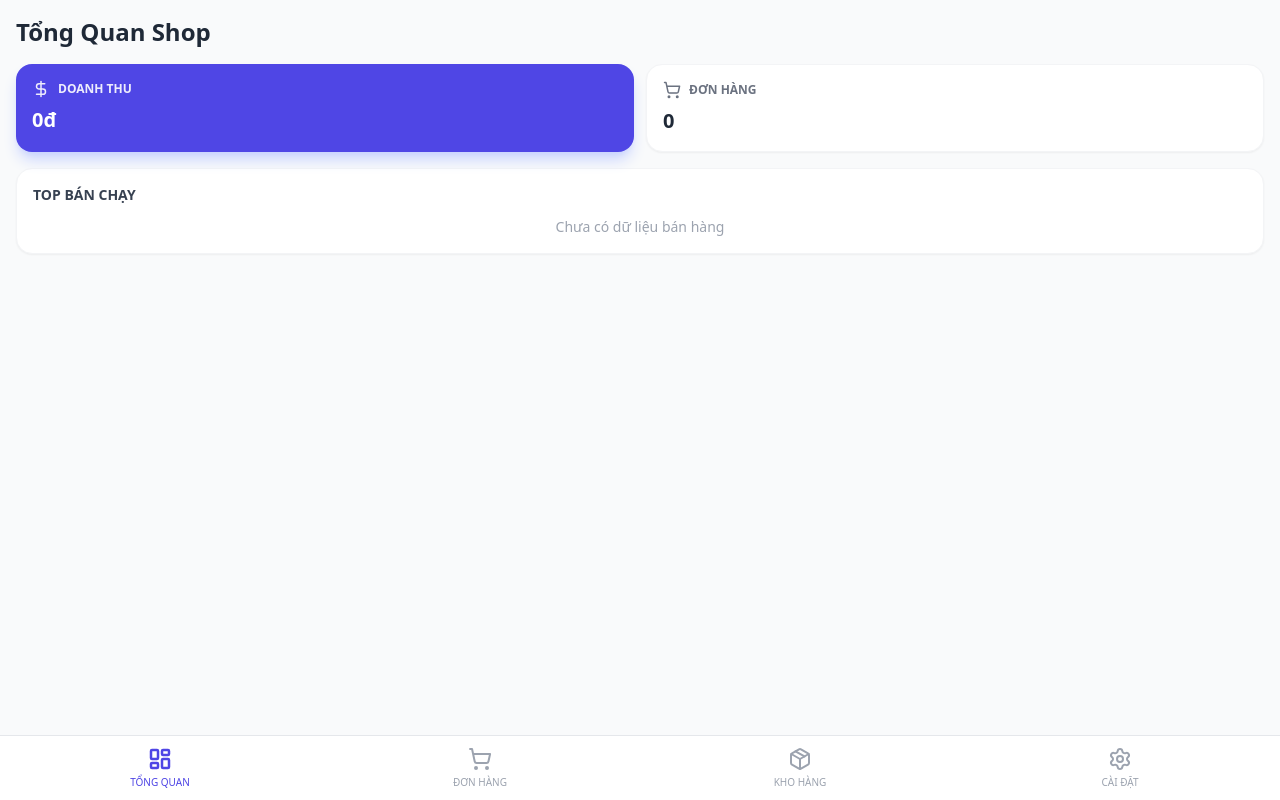
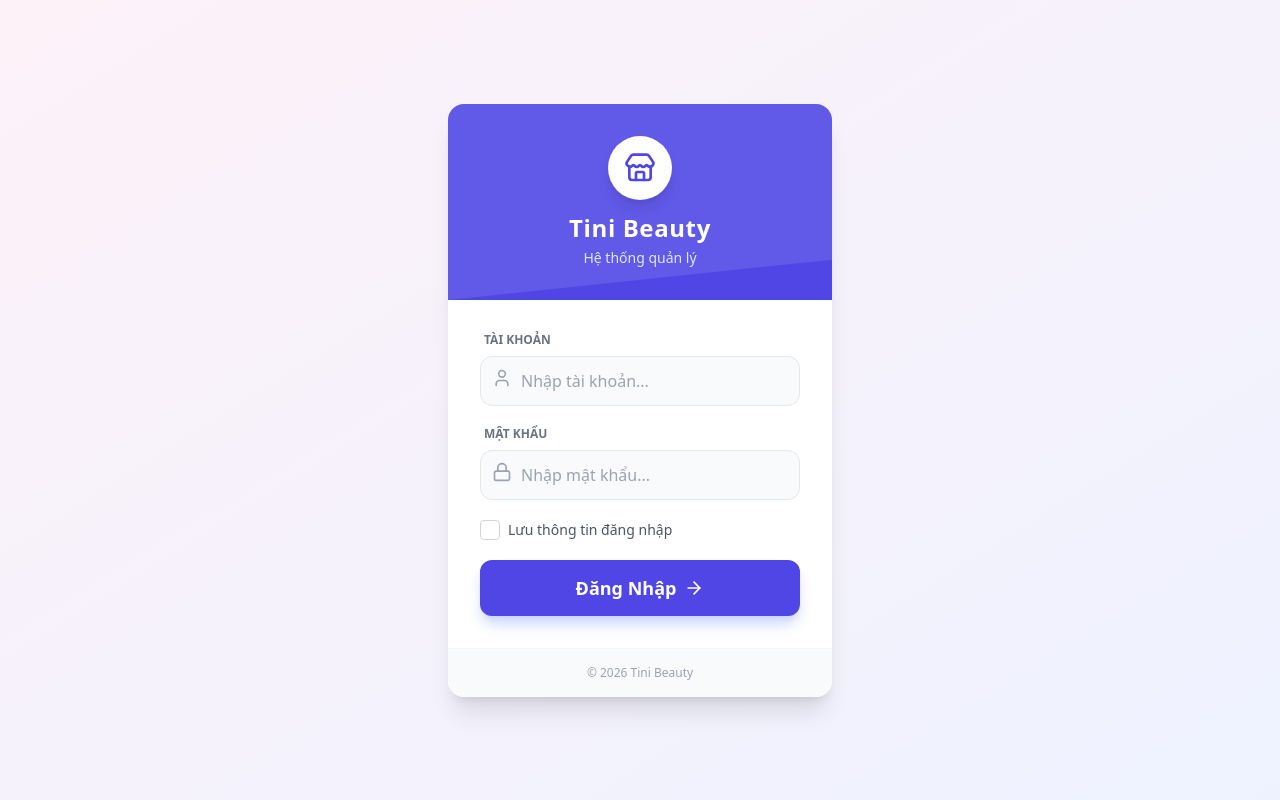
Before and after one commit to quylang88/tini-store, a React (Vite) app: page / in a window 1280 px wide. Built offline with nearby package versions, Linux system fonts and the light colour scheme.

Commit message:
Add login screen

```diff
--- a/src/App.jsx
+++ b/src/App.jsx
@@ -1,6 +1,8 @@
 import React, { useState, useEffect } from 'react';
 
 // --- IMPORT CÁC MÀN HÌNH TỪ THƯ MỤC RIÊNG ---
+// Đảm bảo bạn đã tạo đủ các file này trong thư mục src/screens/
+import Login from './screens/Login';
 import Dashboard from './screens/Dashboard';
 import Inventory from './screens/Inventory';
 import Orders from './screens/Orders';
@@ -10,30 +12,37 @@ import Settings from './screens/Settings';
 import TabBar from './components/TabBar';
 
 const App = () => {
+  // --- 1. QUẢN LÝ TRẠNG THÁI ĐĂNG NHẬP ---
+  // Kiểm tra session để giữ đăng nhập khi F5
+  const [isAuthenticated, setIsAuthenticated] = useState(() => {
+    return sessionStorage.getItem('tini_auth') === 'true';
+  });
+
   const [activeTab, setActiveTab] = useState('dashboard');
 
-  // 1. Dữ liệu Sản phẩm
+  // --- 2. KHỞI TẠO DỮ LIỆU TỪ LOCALSTORAGE ---
+  // Dữ liệu Sản phẩm
   const [products, setProducts] = useState(() => {
     const saved = localStorage.getItem('shop_products_v2');
     return saved ? JSON.parse(saved) : [];
   });
 
-  // 2. Dữ liệu Đơn hàng
+  // Dữ liệu Đơn hàng
   const [orders, setOrders] = useState(() => {
     const saved = localStorage.getItem('shop_orders_v2');
     return saved ? JSON.parse(saved) : [];
   });
 
-  // 3. Cài đặt chung (Tỷ giá,...) - MỚI
+  // Cài đặt chung (Tỷ giá, Danh mục)
   const [settings, setSettings] = useState(() => {
     const saved = localStorage.getItem('shop_settings');
     return saved ? JSON.parse(saved) : {
-      exchangeRate: 170, // Tỷ giá mặc định 1 JPY = 170 VND
-      categories: ['Chung', 'Mỹ phẩm', 'Thực phẩm', 'Quần áo'] // Danh mục mặc định
+      exchangeRate: 170,
+      categories: ['Chung', 'Mỹ phẩm', 'Thực phẩm', 'Quần áo']
     };
   });
 
-  // --- EFFECT LƯU DATA ---
+  // --- 3. TỰ ĐỘNG LƯU DỮ LIỆU KHI CÓ THAY ĐỔI ---
   useEffect(() => {
     try {
       localStorage.setItem('shop_products_v2', JSON.stringify(products));
@@ -50,22 +59,41 @@ const App = () => {
     localStorage.setItem('shop_settings', JSON.stringify(settings));
   }, [settings]);
 
+  // --- 4. CÁC HÀM XỬ LÝ AUTH ---
+  const handleLoginSuccess = () => {
+    setIsAuthenticated(true);
+    sessionStorage.setItem('tini_auth', 'true');
+  };
+
+  const handleLogout = () => {
+    if(window.confirm('Bạn có chắc chắn muốn đăng xuất?')) {
+      setIsAuthenticated(false);
+      sessionStorage.removeItem('tini_auth'); // Xóa phiên làm việc
+      setActiveTab('dashboard'); // Reset tab về mặc định
+    }
+  };
+
+  // --- 5. RENDERING ---
+
+  // Nếu chưa đăng nhập -> Hiện màn hình Login
+  if (!isAuthenticated) {
+    return <Login onLogin={handleLoginSuccess} />;
+  }
+
+  // Nếu đã đăng nhập -> Hiện App chính
   return (
     <div className="h-screen bg-gray-50 text-gray-900 font-sans overflow-hidden flex flex-col">
       <div className="flex-1 overflow-hidden relative">
 
         {activeTab === 'dashboard' && (
-          <Dashboard
-            products={products}
-            orders={orders}
-          />
+          <Dashboard products={products} orders={orders} />
         )}
 
         {activeTab === 'inventory' && (
           <Inventory
             products={products}
             setProducts={setProducts}
-            settings={settings} // Truyền cài đặt xuống kho
+            settings={settings}
           />
         )}
 
@@ -75,7 +103,7 @@ const App = () => {
             setProducts={setProducts}
             orders={orders}
             setOrders={setOrders}
-            settings={settings}       // Truyền cài đặt xuống đơn hàng
+            settings={settings}
           />
         )}
 
@@ -85,19 +113,20 @@ const App = () => {
             orders={orders}
             setProducts={setProducts}
             setOrders={setOrders}
-            settings={settings}       // Truyền cài đặt để sửa
-            setSettings={setSettings} // Hàm sửa cài đặt
+            settings={settings}
+            setSettings={setSettings}
+            onLogout={handleLogout}
           />
         )}
       </div>
 
-      <TabBar
-        activeTab={activeTab}
-        setActiveTab={setActiveTab}
-      />
+      <TabBar activeTab={activeTab} setActiveTab={setActiveTab} />
 
+      {/* CSS Global */}
       <style>{`
         .pb-safe-area { padding-bottom: env(safe-area-inset-bottom); }
+        .no-scrollbar::-webkit-scrollbar { display: none; }
+        .no-scrollbar { -ms-overflow-style: none; scrollbar-width: none; }
         @keyframes slide-up { from { transform: translateY(100%); } to { transform: translateY(0); } }
         .animate-slide-up { animation: slide-up 0.3s cubic-bezier(0.16, 1, 0.3, 1) forwards; }
         @keyframes fade-in { from { opacity: 0; } to { opacity: 1; } }
--- /dev/null
+++ b/src/screens/Login.jsx
@@ -0,0 +1,130 @@
+import React, { useState, useEffect } from 'react';
+import { Store, Lock, User, ArrowRight, CheckSquare } from 'lucide-react';
+
+const Login = ({ onLogin }) => {
+  const [username, setUsername] = useState('');
+  const [password, setPassword] = useState('');
+  const [remember, setRemember] = useState(false);
+  const [error, setError] = useState('');
+
+  // 1. Khi mở màn hình Login -> Kiểm tra xem có lưu mật khẩu không
+  useEffect(() => {
+    const savedCreds = localStorage.getItem('tini_saved_creds');
+    if (savedCreds) {
+      try {
+        const { user, pass } = JSON.parse(savedCreds);
+        setUsername(user);
+        setPassword(pass);
+        setRemember(true); // Tự động tích vào ô ghi nhớ
+      } catch (e) {
+        localStorage.removeItem('tini_saved_creds');
+      }
+    }
+  }, []);
+
+  const handleSubmit = (e) => {
+    e.preventDefault();
+
+    // Kiểm tra tài khoản cứng
+    if (username === 'tini-shop' && password === 'Believe93') {
+      // 2. Xử lý Ghi nhớ Tài khoản/Mật khẩu
+      if (remember) {
+        // Nếu chọn Ghi nhớ: Lưu vào bộ nhớ máy
+        localStorage.setItem('tini_saved_creds', JSON.stringify({ user: username, pass: password }));
+      } else {
+        // Nếu không chọn: Xóa khỏi bộ nhớ máy
+        localStorage.removeItem('tini_saved_creds');
+      }
+
+      onLogin(); // Báo cho App biết đã đăng nhập thành công
+    } else {
+      setError('Sai tên đăng nhập hoặc mật khẩu!');
+    }
+  };
+
+  return (
+    <div className="min-h-screen bg-gradient-to-br from-pink-50 to-indigo-50 flex items-center justify-center p-4">
+      <div className="bg-white w-full max-w-sm rounded-2xl shadow-xl overflow-hidden animate-fade-in">
+        {/* Header */}
+        <div className="bg-indigo-600 p-8 text-center relative overflow-hidden">
+          <div className="absolute top-0 left-0 w-full h-full bg-white opacity-10 transform -skew-y-6 origin-top-left"></div>
+          <div className="relative z-10 flex flex-col items-center">
+            <div className="w-16 h-16 bg-white rounded-full flex items-center justify-center mb-3 shadow-lg">
+              <Store size={32} className="text-indigo-600" />
+            </div>
+            <h1 className="text-2xl font-bold text-white tracking-wide">Tini Beauty</h1>
+            <p className="text-indigo-100 text-sm mt-1">Hệ thống quản lý</p>
+          </div>
+        </div>
+
+        {/* Form */}
+        <div className="p-8">
+          <form onSubmit={handleSubmit} className="space-y-5">
+            {error && (
+              <div className="bg-red-50 text-red-500 text-sm p-3 rounded-lg text-center border border-red-100 font-medium">
+                {error}
+              </div>
+            )}
+
+            <div>
+              <label className="block text-xs font-bold text-gray-500 uppercase mb-2 ml-1">Tài khoản</label>
+              <div className="relative">
+                <span className="absolute left-3 top-3 text-gray-400">
+                  <User size={20} />
+                </span>
+                <input
+                  type="text"
+                  className="w-full bg-gray-50 border border-gray-200 rounded-xl py-3 pl-10 pr-4 outline-none focus:bg-white focus:border-indigo-500 focus:ring-2 focus:ring-indigo-100 transition"
+                  placeholder="Nhập tài khoản..."
+                  value={username}
+                  onChange={(e) => setUsername(e.target.value)}
+                />
+              </div>
+            </div>
+
+            <div>
+              <label className="block text-xs font-bold text-gray-500 uppercase mb-2 ml-1">Mật khẩu</label>
+              <div className="relative">
+                <span className="absolute left-3 top-3 text-gray-400">
+                  <Lock size={20} />
+                </span>
+                <input
+                  type="password"
+                  className="w-full bg-gray-50 border border-gray-200 rounded-xl py-3 pl-10 pr-4 outline-none focus:bg-white focus:border-indigo-500 focus:ring-2 focus:ring-indigo-100 transition"
+                  placeholder="Nhập mật khẩu..."
+                  value={password}
+                  onChange={(e) => setPassword(e.target.value)}
+                />
+              </div>
+            </div>
+
+            {/* Checkbox Ghi nhớ thông tin */}
+            <div
+              className="flex items-center gap-2 cursor-pointer group"
+              onClick={() => setRemember(!remember)}
+            >
+              <div className={`w-5 h-5 rounded border flex items-center justify-center transition-colors ${remember ? 'bg-indigo-600 border-indigo-600' : 'bg-white border-gray-300 group-hover:border-indigo-400'}`}>
+                {remember && <CheckSquare size={14} className="text-white" />}
+              </div>
+              <span className="text-sm text-gray-600 select-none">Lưu thông tin đăng nhập</span>
+            </div>
+
+            <button
+              type="submit"
+              className="w-full bg-indigo-600 text-white py-3.5 rounded-xl font-bold text-lg shadow-lg shadow-indigo-200 active:scale-95 transition flex items-center justify-center gap-2 group"
+            >
+              Đăng Nhập
+              <ArrowRight size={20} className="group-hover:translate-x-1 transition-transform"/>
+            </button>
+          </form>
+        </div>
+
+        <div className="bg-gray-50 p-4 text-center text-xs text-gray-400 border-t border-gray-100">
+          © 2026 Tini Beauty
+        </div>
+      </div>
+    </div>
+  );
+};
+
+export default Login;
--- a/src/screens/Settings.jsx
+++ b/src/screens/Settings.jsx
@@ -1,14 +1,14 @@
 import React, { useState } from 'react';
-import { Download, Upload, Plus, Trash2, RefreshCw, X } from 'lucide-react';
+import { Download, Upload, Plus, Trash2, RefreshCw, X, LogOut } from 'lucide-react';
 
-const Settings = ({ products, orders, setProducts, setOrders, settings, setSettings }) => {
+const Settings = ({ products, orders, setProducts, setOrders, settings, setSettings, onLogout }) => {
   const [newCategory, setNewCategory] = useState('');
   const [isFetchingRate, setIsFetchingRate] = useState(false);
 
   // Hàm lưu cài đặt chung
   const saveSettings = (newSettings) => {
     setSettings(newSettings);
-    // Lưu ý: Việc lưu vào localStorage đã được xử lý tự động bởi useEffect trong App.jsx
+    // localStorage được xử lý ở App.jsx
   };
 
   // Thêm danh mục mới
@@ -113,7 +113,7 @@ const Settings = ({ products, orders, setProducts, setOrders, settings, setSetti
       {/* 1. Cấu hình Tiền tệ */}
       <div className="bg-white rounded-2xl shadow-sm border border-gray-100 overflow-hidden">
         <div className="p-4 border-b border-gray-50 font-bold text-gray-700 flex items-center gap-2">
-          <RefreshCw size={18} className="text-blue-500" />
+          <RefreshCw size={18} className="text-blue-500"/>
           Cấu hình Tiền tệ
         </div>
         <div className="p-4 space-y-4">
@@ -127,7 +127,7 @@ const Settings = ({ products, orders, setProducts, setOrders, settings, setSetti
                   type="number"
                   className="w-full border border-gray-200 rounded-lg pl-3 pr-12 py-3 outline-none focus:border-indigo-500 font-medium text-lg"
                   value={settings.exchangeRate}
-                  onChange={(e) => saveSettings({ ...settings, exchangeRate: Number(e.target.value) })}
+                  onChange={(e) => saveSettings({...settings, exchangeRate: Number(e.target.value)})}
                   placeholder="Ví dụ: 175"
                 />
                 <span className="absolute right-3 top-3.5 text-gray-400 text-sm font-bold">VND</span>
@@ -138,10 +138,10 @@ const Settings = ({ products, orders, setProducts, setOrders, settings, setSetti
                 className="bg-indigo-50 text-indigo-600 px-4 py-2 rounded-lg font-medium text-sm flex flex-col items-center justify-center min-w-[80px] hover:bg-indigo-100 transition"
               >
                 {isFetchingRate ? (
-                  <RefreshCw size={20} className="animate-spin" />
+                  <RefreshCw size={20} className="animate-spin"/>
                 ) : (
                   <>
-                    <RefreshCw size={18} className="mb-1" />
+                    <RefreshCw size={18} className="mb-1"/>
                     <span>Online</span>
                   </>
                 )}
@@ -157,7 +157,7 @@ const Settings = ({ products, orders, setProducts, setOrders, settings, setSetti
       {/* 2. Quản lý Danh mục */}
       <div className="bg-white rounded-2xl shadow-sm border border-gray-100 overflow-hidden">
         <div className="p-4 border-b border-gray-50 font-bold text-gray-700 flex items-center gap-2">
-          <Plus size={18} className="text-green-500" />
+          <Plus size={18} className="text-green-500"/>
           Danh mục sản phẩm
         </div>
         <div className="p-4 space-y-4">
@@ -173,7 +173,7 @@ const Settings = ({ products, orders, setProducts, setOrders, settings, setSetti
               onClick={handleAddCategory}
               className="bg-indigo-600 text-white w-12 h-10 rounded-lg flex items-center justify-center hover:bg-indigo-700 active:scale-95 transition"
             >
-              <Plus size={24} />
+              <Plus size={24}/>
             </button>
           </div>
 
@@ -186,7 +186,7 @@ const Settings = ({ products, orders, setProducts, setOrders, settings, setSetti
                     onClick={() => handleDeleteCategory(cat)}
                     className="text-gray-400 hover:text-red-500 p-0.5 rounded-full hover:bg-gray-200 transition"
                   >
-                    <X size={14} />
+                    <X size={14}/>
                   </button>
                 )}
               </div>
@@ -198,7 +198,7 @@ const Settings = ({ products, orders, setProducts, setOrders, settings, setSetti
       {/* 3. Sao lưu & Khôi phục */}
       <div className="bg-white rounded-2xl shadow-sm border border-gray-100 overflow-hidden">
         <div className="p-4 border-b border-gray-50 font-bold text-gray-700 flex items-center gap-2">
-          <Download size={18} className="text-orange-500" />
+          <Download size={18} className="text-orange-500"/>
           Sao lưu & Khôi phục
         </div>
         <div className="p-4 space-y-4">
@@ -210,7 +210,7 @@ const Settings = ({ products, orders, setProducts, setOrders, settings, setSetti
             onClick={exportData}
             className="w-full flex items-center justify-center gap-2 bg-indigo-50 text-indigo-700 py-3 rounded-xl font-bold hover:bg-indigo-100 transition border border-indigo-100"
           >
-            <Download size={20} /> Tải Dữ Liệu Về Máy (Backup)
+            <Download size={20}/> Tải Dữ Liệu Về Máy (Backup)
           </button>
 
           <div className="relative pt-2">
@@ -230,15 +230,23 @@ const Settings = ({ products, orders, setProducts, setOrders, settings, setSetti
               accept=".json"
             />
             <button className="w-full flex items-center justify-center gap-2 bg-gray-100 text-gray-700 py-3 rounded-xl font-bold group-hover:bg-gray-200 transition border border-gray-200">
-              <Upload size={20} /> Khôi Phục Dữ Liệu (Restore)
+              <Upload size={20}/> Khôi Phục Dữ Liệu (Restore)
             </button>
           </div>
         </div>
       </div>
 
+      {/* 4. Nút Đăng Xuất */}
+      <button
+        onClick={onLogout}
+        className="w-full bg-red-50 text-red-600 py-3.5 rounded-2xl font-bold flex items-center justify-center gap-2 hover:bg-red-100 transition active:scale-95 border border-red-100 mt-4"
+      >
+        <LogOut size={20} /> Đăng Xuất
+      </button>
+
       {/* Footer info */}
       <div className="text-center text-xs text-gray-400 pb-4">
-        Phiên bản 2.0 - Shop Manager<br />
+        Phiên bản 2.1 - Shop Manager<br/>
         Dữ liệu được lưu trữ cục bộ (Local Storage)
       </div>
     </div>
```
